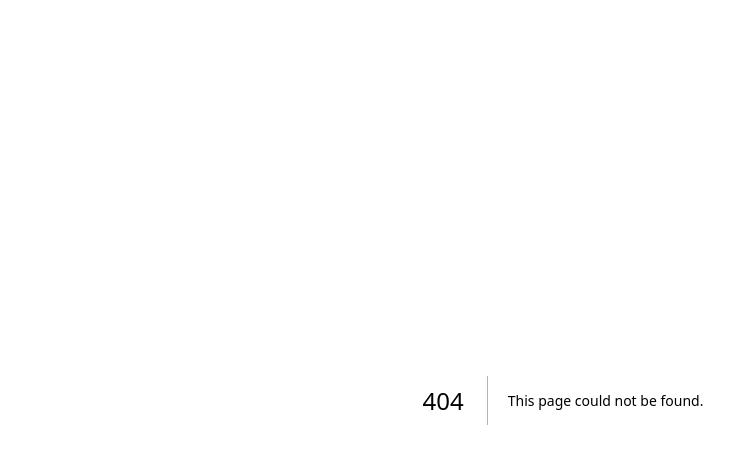
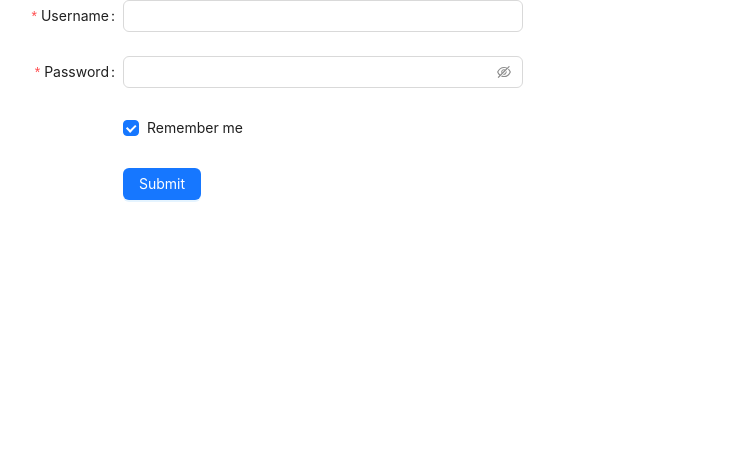
Before and after one commit to techtobit/PH-Project-Management-Dashboard, a Next.js app: page /auth in a window 1280 px wide. Before the commit this address had no page. Shown: the top 464 px of the page, without its empty margins (77-811 px from the left). Built offline with nearby package versions, Linux system fonts and the light colour scheme.

Commit message:
basic auth and dashboard route setup

```diff
--- a/package.json
+++ b/package.json
@@ -9,8 +9,10 @@
     "lint": "next lint"
   },
   "dependencies": {
+    "@ant-design/nextjs-registry": "^1.0.0",
     "antd": "^5.16.5",
     "next": "14.2.3",
+    "nvm": "^0.0.4",
     "react": "^18",
     "react-dom": "^18",
     "zustand": "^4.5.2"
--- /dev/null
+++ b/public/project.json
@@ -0,0 +1,6 @@
+[
+    {
+        "project_title" : "Turncat Task",
+        "discription" : "lorem50"
+    }
+]
--- /dev/null
+++ b/src/app/Dashboard/Dashboard.js
@@ -0,0 +1,32 @@
+"use client"
+import React, { useState,useEffect } from 'react';
+
+const Dashboard = () => {
+    const [data, setData] = useState([]);
+    async function fetchToDo(){
+        try {
+            const response = await fetch('https://jsonplaceholder.typicode.com/todos');
+            if(!response.ok){
+                throw new Error(response.massage)
+            }
+            const data = await response.json();
+            const sliceData = data.slice(0,10);
+            setData(sliceData)
+        } catch (error) {
+            throw new Error(error)
+        }
+    }
+
+    useEffect(()=> {
+        fetchToDo()
+    },[data])
+
+    console.log(data);
+    return(
+        <>
+        <h1>Helllo</h1>
+        </>
+    )
+};
+
+export default Dashboard;
--- /dev/null
+++ b/src/app/Dashboard/page.js
@@ -0,0 +1,6 @@
+import Dashboard from './Dashboard'
+function DashboardPage() {
+  return <Dashboard />;
+}
+
+export default DashboardPage;
--- /dev/null
+++ b/src/app/auth/Login.js
@@ -0,0 +1,92 @@
+"use client"
+import React,{useState} from 'react';
+import { useClient } from 'next/client';
+import { Button, Checkbox, Form, Input } from 'antd';
+
+const Login = () => {
+  const [loading, setLoading] = useState(false);
+
+  const handleSubmit = async (values) => {
+    setLoading(true);
+    try {
+      console.log('Login successful!', values);
+    } catch (error) {
+      console.error('Login failed!', error);
+    } finally {
+      setLoading(false);
+    }
+  };
+
+
+  return (
+    <div >
+      <Form
+        name="basic"
+        labelCol={{
+          span: 8,
+        }}
+        wrapperCol={{
+          span: 16,
+        }}
+        style={{
+          maxWidth: 600,
+        }}
+        initialValues={{
+          remember: true,
+        }}
+        onFinish={handleSubmit}
+        autoComplete="off"
+      >
+        <Form.Item
+          label="Username"
+          name="username"
+          rules={[
+            {
+              required: true,
+              message: 'Please input your username!',
+            },
+          ]}
+        >
+          <Input />
+        </Form.Item>
+
+        <Form.Item
+          label="Password"
+          name="password"
+          rules={[
+            {
+              required: true,
+              message: 'Please input your password!',
+            },
+          ]}
+        >
+          <Input.Password />
+        </Form.Item>
+
+        <Form.Item
+          name="remember"
+          valuePropName="checked"
+          wrapperCol={{
+            offset: 8,
+            span: 16,
+          }}
+        >
+          <Checkbox>Remember me</Checkbox>
+        </Form.Item>
+
+        <Form.Item
+          wrapperCol={{
+            offset: 8,
+            span: 16,
+          }}
+        >
+          <Button type="primary" htmlType="submit" loading={loading}>
+            Submit
+          </Button>
+        </Form.Item>
+      </Form>
+    </div>
+  );
+};
+
+export default Login;
--- /dev/null
+++ b/src/app/auth/page.js
@@ -0,0 +1,8 @@
+import Login from "./Login";
+
+
+function LoginPage() {
+    return <Login />;
+}
+
+export default LoginPage;
--- a/src/app/globals.css
+++ b/src/app/globals.css
@@ -1,33 +1,3 @@
 @tailwind base;
 @tailwind components;
 @tailwind utilities;
-
-:root {
-  --foreground-rgb: 0, 0, 0;
-  --background-start-rgb: 214, 219, 220;
-  --background-end-rgb: 255, 255, 255;
-}
-
-@media (prefers-color-scheme: dark) {
-  :root {
-    --foreground-rgb: 255, 255, 255;
-    --background-start-rgb: 0, 0, 0;
-    --background-end-rgb: 0, 0, 0;
-  }
-}
-
-body {
-  color: rgb(var(--foreground-rgb));
-  background: linear-gradient(
-      to bottom,
-      transparent,
-      rgb(var(--background-end-rgb))
-    )
-    rgb(var(--background-start-rgb));
-}
-
-@layer utilities {
-  .text-balance {
-    text-wrap: balance;
-  }
-}
--- a/src/app/layout.js
+++ b/src/app/layout.js
@@ -4,7 +4,7 @@ import "./globals.css";
 const inter = Inter({ subsets: ["latin"] });
 
 export const metadata = {
-  title: "Create Next App",
+  title: "PMD",
   description: "Generated by create next app",
 };
 
--- a/src/app/page.js
+++ b/src/app/page.js
@@ -1,113 +1,20 @@
-import Image from "next/image";
 
-export default function Home() {
+import Link from 'next/link';
+
+
+
+const Page = () => {
   return (
-    <main className="flex min-h-screen flex-col items-center justify-between p-24">
-      <div className="z-10 max-w-5xl w-full items-center justify-between font-mono text-sm lg:flex">
-        <p className="fixed left-0 top-0 flex w-full justify-center border-b border-gray-300 bg-gradient-to-b from-zinc-200 pb-6 pt-8 backdrop-blur-2xl dark:border-neutral-800 dark:bg-zinc-800/30 dark:from-inherit lg:static lg:w-auto  lg:rounded-xl lg:border lg:bg-gray-200 lg:p-4 lg:dark:bg-zinc-800/30">
-          Get started by editing&nbsp;
-          <code className="font-mono font-bold">src/app/page.js</code>
-        </p>
-        <div className="fixed bottom-0 left-0 flex h-48 w-full items-end justify-center bg-gradient-to-t from-white via-white dark:from-black dark:via-black lg:static lg:h-auto lg:w-auto lg:bg-none">
-          <a
-            className="pointer-events-none flex place-items-center gap-2 p-8 lg:pointer-events-auto lg:p-0"
-            href="https://vercel.com?utm_source=create-next-app&utm_medium=appdir-template&utm_campaign=create-next-app"
-            target="_blank"
-            rel="noopener noreferrer"
-          >
-            By{" "}
-            <Image
-              src="/vercel.svg"
-              alt="Vercel Logo"
-              className="dark:invert"
-              width={100}
-              height={24}
-              priority
-            />
-          </a>
-        </div>
-      </div>
+    <div>
+      <h1>App Page</h1>
+      <Link href="/auth">
+        Login
+      </Link>
+      <Link href="/Dashboard">
+      Dashboard
+      </Link>
+    </div>
+  );
+};
 
-      <div className="relative flex place-items-center before:absolute before:h-[300px] before:w-full sm:before:w-[480px] before:-translate-x-1/2 before:rounded-full before:bg-gradient-radial before:from-white before:to-transparent before:blur-2xl before:content-[''] after:absolute after:-z-20 after:h-[180px] after:w-full sm:after:w-[240px] after:translate-x-1/3 after:bg-gradient-conic after:from-sky-200 after:via-blue-200 after:blur-2xl after:content-[''] before:dark:bg-gradient-to-br before:dark:from-transparent before:dark:to-blue-700 before:dark:opacity-10 after:dark:from-sky-900 after:dark:via-[#0141ff] after:dark:opacity-40 before:lg:h-[360px] z-[-1]">
-        <Image
-          className="relative dark:drop-shadow-[0_0_0.3rem_#ffffff70] dark:invert"
-          src="/next.svg"
-          alt="Next.js Logo"
-          width={180}
-          height={37}
-          priority
-        />
-      </div>
-
-      <div className="mb-32 grid text-center lg:max-w-5xl lg:w-full lg:mb-0 lg:grid-cols-4 lg:text-left">
-        <a
-          href="https://nextjs.org/docs?utm_source=create-next-app&utm_medium=appdir-template&utm_campaign=create-next-app"
-          className="group rounded-lg border border-transparent px-5 py-4 transition-colors hover:border-gray-300 hover:bg-gray-100 hover:dark:border-neutral-700 hover:dark:bg-neutral-800/30"
-          target="_blank"
-          rel="noopener noreferrer"
-        >
-          <h2 className={`mb-3 text-2xl font-semibold`}>
-            Docs{" "}
-            <span className="inline-block transition-transform group-hover:translate-x-1 motion-reduce:transform-none">
-              -&gt;
-            </span>
-          </h2>
-          <p className={`m-0 max-w-[30ch] text-sm opacity-50`}>
-            Find in-depth information about Next.js features and API.
-          </p>
-        </a>
-
-        <a
-          href="https://nextjs.org/learn?utm_source=create-next-app&utm_medium=appdir-template-tw&utm_campaign=create-next-app"
-          className="group rounded-lg border border-transparent px-5 py-4 transition-colors hover:border-gray-300 hover:bg-gray-100 hover:dark:border-neutral-700 hover:dark:bg-neutral-800 hover:dark:bg-opacity-30"
-          target="_blank"
-          rel="noopener noreferrer"
-        >
-          <h2 className={`mb-3 text-2xl font-semibold`}>
-            Learn{" "}
-            <span className="inline-block transition-transform group-hover:translate-x-1 motion-reduce:transform-none">
-              -&gt;
-            </span>
-          </h2>
-          <p className={`m-0 max-w-[30ch] text-sm opacity-50`}>
-            Learn about Next.js in an interactive course with&nbsp;quizzes!
-          </p>
-        </a>
-
-        <a
-          href="https://vercel.com/templates?framework=next.js&utm_source=create-next-app&utm_medium=appdir-template&utm_campaign=create-next-app"
-          className="group rounded-lg border border-transparent px-5 py-4 transition-colors hover:border-gray-300 hover:bg-gray-100 hover:dark:border-neutral-700 hover:dark:bg-neutral-800/30"
-          target="_blank"
-          rel="noopener noreferrer"
-        >
-          <h2 className={`mb-3 text-2xl font-semibold`}>
-            Templates{" "}
-            <span className="inline-block transition-transform group-hover:translate-x-1 motion-reduce:transform-none">
-              -&gt;
-            </span>
-          </h2>
-          <p className={`m-0 max-w-[30ch] text-sm opacity-50`}>
-            Explore starter templates for Next.js.
-          </p>
-        </a>
-
-        <a
-          href="https://vercel.com/new?utm_source=create-next-app&utm_medium=appdir-template&utm_campaign=create-next-app"
-          className="group rounded-lg border border-transparent px-5 py-4 transition-colors hover:border-gray-300 hover:bg-gray-100 hover:dark:border-neutral-700 hover:dark:bg-neutral-800/30"
-          target="_blank"
-          rel="noopener noreferrer"
-        >
-          <h2 className={`mb-3 text-2xl font-semibold`}>
-            Deploy{" "}
-            <span className="inline-block transition-transform group-hover:translate-x-1 motion-reduce:transform-none">
-              -&gt;
-            </span>
-          </h2>
-          <p className={`m-0 max-w-[30ch] text-sm opacity-50 text-balance`}>
-            Instantly deploy your Next.js site to a shareable URL with Vercel.
-          </p>
-        </a>
-      </div>
-    </main>
-  );
-}
+export default Page;
```
Also changed, not shown: 1 other file (tests, documents, lock files or other folders).
